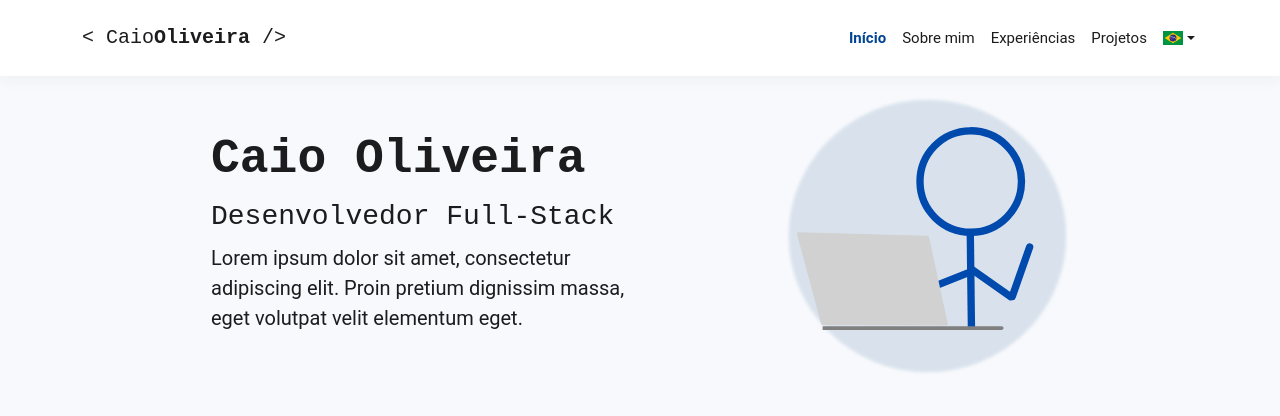
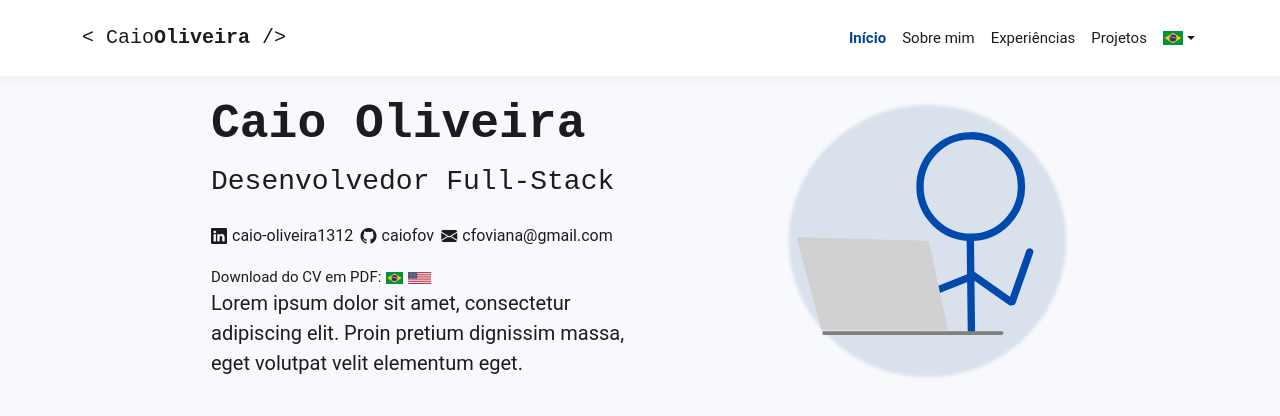
Before and after one commit to caiofov/caiofov.github.io, a React (Create React App) app: page / in a window 1280 px wide. Shown: the top 416 px of the page. Built offline with nearby package versions, Linux system fonts and the light colour scheme.

Commit message:
contact info home section

```diff
--- a/src/App.css
+++ b/src/App.css
@@ -103,9 +103,7 @@ nav.navbar {
   width: 20px;
   margin: 0;
 }
-/* #language-selector .btn:hover {
-  box-shadow: 0 6px 4px rgba(90, 85, 85, 0.315);
-} */
+
 #language-selector .btn::after {
   color: var(--light-primary);
 }
@@ -134,3 +132,26 @@ nav.navbar {
   width: 40%;
   margin-right: 10%;
 }
+
+#contact-info {
+  width: 90%;
+}
+#contact-info a,
+#contact-info i {
+  color: var(--light-primary);
+  text-decoration: none;
+  font-family: var(--font-family-primary);
+  font-style: normal;
+}
+
+#contact-info .bi::before {
+  margin-right: 5px;
+}
+
+#download-cv p {
+  font-size: 15px;
+}
+#download-cv img {
+  height: 12px;
+  margin-left: 5px;
+}
--- a/src/components/Icon.tsx
+++ b/src/components/Icon.tsx
@@ -5,7 +5,11 @@ export const Icon: React.FC<{
   text?: string;
   href?: string;
 }> = ({ iconName, text, href }) => {
-  const icon = <i className={`bi bi-${iconName}`}>{text ?? ""}</i>;
+  const icon = (
+    <i className={`bi bi-${iconName} d-flex align-items-center`}>
+      {text ?? ""}
+    </i>
+  );
   if (href) {
     return <a href={href}>{icon}</a>;
   }
--- a/src/components/NavBar.tsx
+++ b/src/components/NavBar.tsx
@@ -43,7 +43,7 @@ export const NavBar = () => {
         <Navbar.Collapse id="basic-navbar-nav">
           <Nav className="ms-auto align-items-center">
             <Nav.Link className="active" href="#home">
-              {t("sections.home")}
+              {t("sections.home.name")}
             </Nav.Link>
             <Nav.Link href="#about-me">{t("sections.about")}</Nav.Link>
             <Nav.Link href="#experiences">{t("sections.experiences")}</Nav.Link>
--- a/src/components/sections/Home.tsx
+++ b/src/components/sections/Home.tsx
@@ -2,11 +2,26 @@ import React from "react";
 import { useTranslation } from "react-i18next";
 import { ReactTyped } from "react-typed";
 import { HIAnimation } from "../animations/HiAnimation";
+import { Icon } from "../Icon";
+import brazilFlag from "../../assets/brazil_flag.svg";
+import usaFlag from "../../assets/usa_flag.svg";
+import { Button, OverlayTrigger, Tooltip } from "react-bootstrap";
 
+const CVLanguage: React.FC<{
+  image: string;
+  tooltipText: string;
+  href: string;
+}> = ({ image, tooltipText, href }) => {
+  return (
+    <a href={href}>
+      <img src={image} title={tooltipText} />
+    </a>
+  );
+};
 export const Home = () => {
   const { t } = useTranslation();
   return (
-    <div id="home-section">
+    <section id="home-section">
       <div id="home-left-section">
         <div className="title">
           <h1>
@@ -20,19 +35,49 @@ export const Home = () => {
           <h2>
             <ReactTyped
               className="typed-h2"
-              strings={[t("role")]}
+              strings={[t("sections.home.role")]}
               typeSpeed={50}
               startDelay={800}
               onComplete={(self) => self.cursor.remove()}
             />
           </h2>
         </div>
-        <p>{t("home-text")}</p>
+        <div
+          id="contact-info"
+          className="d-flex justify-content-between mt-4 mb-3"
+        >
+          <Icon
+            iconName="linkedin"
+            href="https://www.linkedin.com/in/caio-oliveira1312/"
+            text="caio-oliveira1312"
+          />
+          <Icon
+            iconName="github"
+            href="https://www.github.com/caiofov"
+            text="caiofov"
+          />
+          <Icon iconName="envelope-fill" text="cfoviana@gmail.com" />
+        </div>
+
+        <div id="download-cv" className="">
+          <p className="d-inline m-0 p-0">{t("sections.home.download-cv")}:</p>
+          <CVLanguage
+            image={brazilFlag}
+            href=""
+            tooltipText={t("sections.home.download-pt")}
+          />
+          <CVLanguage
+            image={usaFlag}
+            href=""
+            tooltipText={t("sections.home.download-en")}
+          />
+        </div>
+        <p>{t("sections.home.text")}</p>
       </div>
 
       <div className="photo">
         <HIAnimation width={"100%"} />
       </div>
-    </div>
+    </section>
   );
 };
--- a/src/index.tsx
+++ b/src/index.tsx
@@ -4,6 +4,7 @@ import "./index.css";
 import App from "./App";
 import reportWebVitals from "./reportWebVitals";
 import "bootstrap/dist/css/bootstrap.min.css";
+import "bootstrap-icons/font/bootstrap-icons.css";
 
 const root = ReactDOM.createRoot(
   document.getElementById("root") as HTMLElement
--- a/src/locales/en/translation.json
+++ b/src/locales/en/translation.json
@@ -1,12 +1,17 @@
 {
     "sections": {
-        "home": "Home",
+        "home": {
+            "name": "Home",
+            "text": "Lorem ipsum dolor sit amet, consectetur adipiscing elit. Proin pretium dignissim massa, eget volutpat velit elementum eget.",
+            "role": "Full-Stack Developer",
+            "download-cv": "Download CV PDF",
+            "download-pt": "Download in Portuguese",
+            "download-en": "Download in English"
+        },
         "about": "About me",
         "education": "Education",
         "languages": "Languages",
         "experiences": "Experiences",
         "projects": "Projects"
-    },
-    "role": "Full-Stack Developer",
-    "home-text": "Lorem ipsum dolor sit amet, consectetur adipiscing elit. Proin pretium dignissim massa, eget volutpat velit elementum eget."
+    }
 }
--- a/src/locales/pt/translation.json
+++ b/src/locales/pt/translation.json
@@ -1,12 +1,17 @@
 {
     "sections": {
-        "home": "Início",
+        "home": {
+            "name": "Início",
+            "text": "Lorem ipsum dolor sit amet, consectetur adipiscing elit. Proin pretium dignissim massa, eget volutpat velit elementum eget.",
+            "role": "Desenvolvedor Full-Stack",
+            "download-cv": "Download do CV em PDF",
+            "download-pt": "Download em português",
+            "download-en": "Download em inglês"
+        },
         "about": "Sobre mim",
         "education": "Formação",
         "languages": "Idiomas",
         "experiences": "Experiências",
         "projects": "Projetos"
-    },
-    "role": "Desenvolvedor Full-Stack",
-    "home-text": "Lorem ipsum dolor sit amet, consectetur adipiscing elit. Proin pretium dignissim massa, eget volutpat velit elementum eget."
+    }
 }
```
